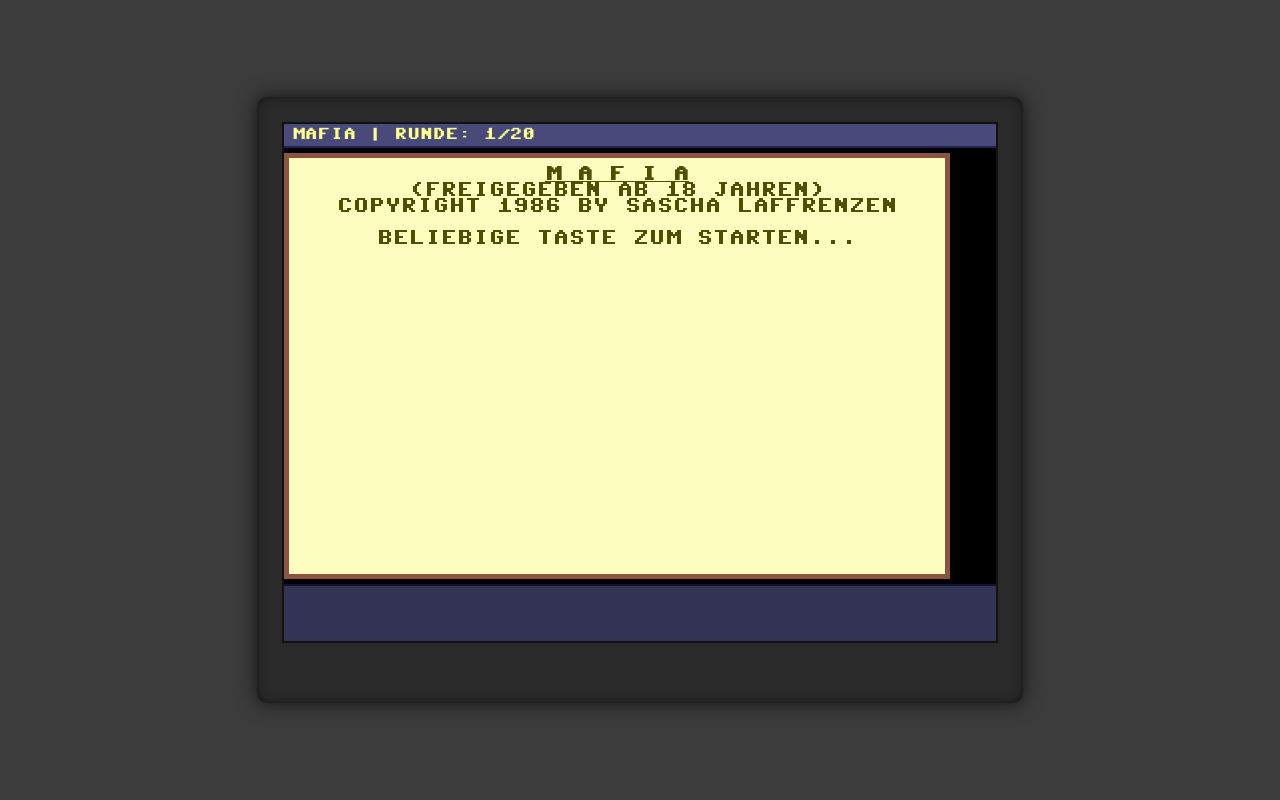
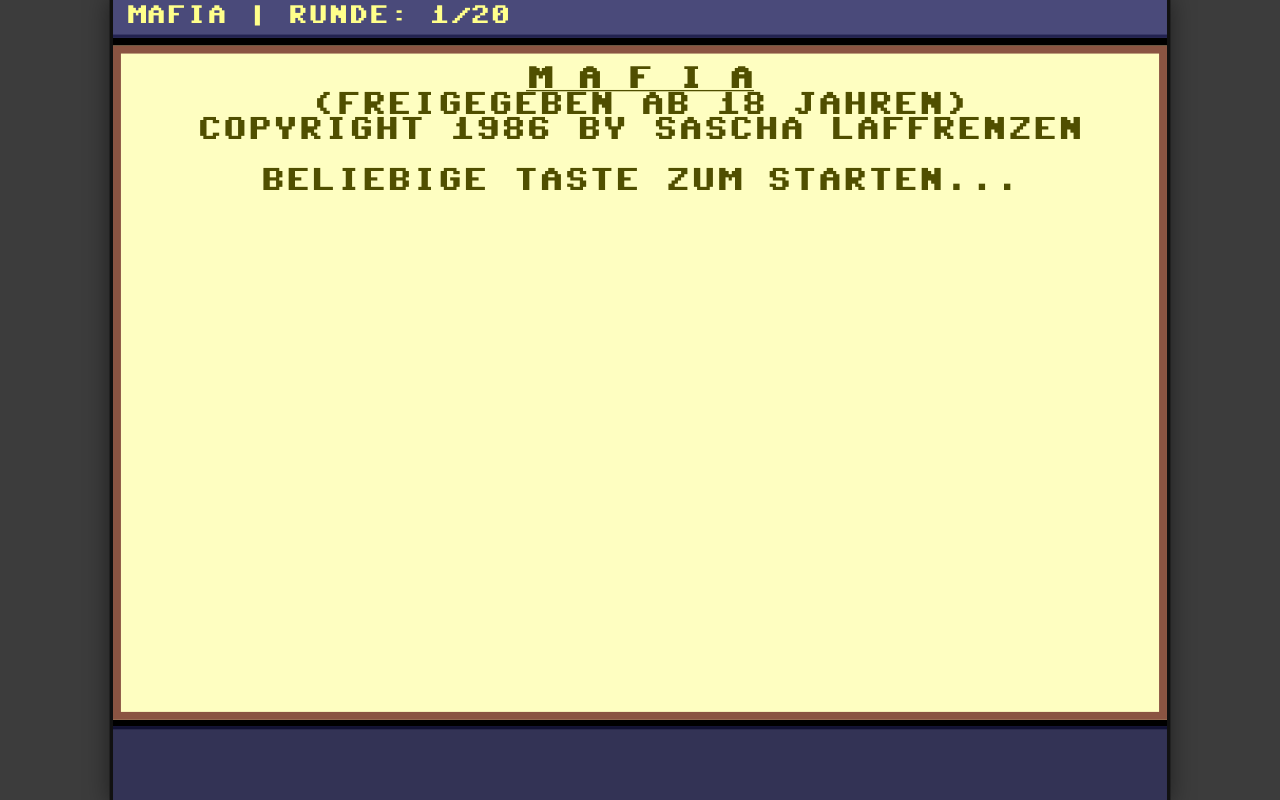
Before and after one commit to cyberhirsch/Mafia, a plain HTML site: page index.html in a window 1280 px wide. Drawn offline with Linux system fonts and the light colour scheme.

Commit message:
Add files via upload

```diff
--- a/index.html
+++ b/index.html
@@ -2,20 +2,19 @@
 <html lang="de">
 <head>
     <meta charset="UTF-8">
-    <meta name="viewport" content="width=device-width, initial-scale=1.0, shrink-to-fit=no"> <!-- Added shrink-to-fit=no -->
+    <meta name="viewport" content="width=device-width, initial-scale=1.0, shrink-to-fit=no">
     <title>Mafia - C64 Browser Edition</title>
     <link rel="stylesheet" href="style.css">
 </head>
 <body>
     <div id="scaler-wrapper">
-        <!-- New wrapper for scaling -->
-        <div id="monitor-frame">
+        <!-- This will now directly wrap game-window -->
         <div id="game-window">
+            <!-- This is now the outermost game element to be scaled -->
             <div id="status-line">
                 <!-- Status injected by JS -->
             </div>
             <div id="c64-container" class="c64-screen yellow-bg">
-                    <!-- Initial background -->
                 <div id="main-text-area">
                     <!-- Content injected by JS -->
                 </div>
@@ -32,7 +31,6 @@
             </div>
         </div>
     </div>
-    </div>
     <script src="script.js"></script>
 </body>
 </html>
--- a/script.js
+++ b/script.js
@@ -662,57 +662,48 @@ function endTurn() {
     renderScreen();
 }
 
-// --- SCALING LOGIC ---
+// --- SCALING LOGIC (Modified for #game-window) ---
 function scaleGameInterface() {
     const scalerWrapper = document.getElementById('scaler-wrapper');
-    const monitorFrame = document.getElementById('monitor-frame');
+    const gameWindow = document.getElementById('game-window'); // Target game-window now
 
-    if (!scalerWrapper || !monitorFrame) {
-        console.error("Scaling elements not found!");
+    if (!scalerWrapper || !gameWindow) {
+        // console.error("Scaling elements not found for scaleGameInterface!");
         return;
     }
 
-    // Get the designed dimensions of the monitor frame (from CSS variables or explicit if not using them there)
-    // We need its unscaled width and height.
-    // Since we calculated them with CSS variables for #monitor-frame's width/height, we can parse them.
-    // This is a bit complex if they are deeply nested calc(). A simpler way is to set them explicitly if known.
-    // For this example, let's assume you know the target unscaled width/height of monitorFrame or can retrieve it.
+    const gameWindowStyle = window.getComputedStyle(gameWindow);
+    let designedWidth = parseFloat(gameWindowStyle.width);
+    let designedHeight = parseFloat(gameWindowStyle.height);
 
-    // Get current style of monitorFrame to find its 'width' and 'height' as computed by CSS variables
-    const monitorStyle = window.getComputedStyle(monitorFrame);
-    const designedWidth = parseFloat(monitorStyle.width);  // This will be in pixels
-    const designedHeight = parseFloat(monitorStyle.height); // This will be in pixels
+    // --- YOU MUST ACCURATELY CALCULATE THESE FALLBACKS BASED ON YOUR CSS ---
+    // These are the total pixel dimensions of #game-window including its own border.
+    // Based on the refined CSS variables:
+    // designedWidth = --c64-screen-bordered-width + (2 * #game-window-border ie. 2*2px)
+    //             = 666px (from before) + 4px = 670px
+    // designedHeight = --status-line-total-height + --c64-screen-bordered-height + --message-area-total-height + (2 * #game-window-border)
+    //              = 29px + 426px + 51px + 4px = 510px
+    const FALLBACK_DESIGNED_WIDTH = 670; // EXAMPLE - RECALCULATE CAREFULLY!
+    const FALLBACK_DESIGNED_HEIGHT = 510; // EXAMPLE - RECALCULATE CAREFULLY!
+    // --------------------------------------------------------------------------
 
-    if (isNaN(designedWidth) || isNaN(designedHeight) || designedWidth === 0 || designedHeight === 0) {
-        // console.warn("Could not determine designed dimensions for scaling. Using fallback or waiting.");
-        // It might take a frame for CSS variables to fully compute.
-        // If it's consistently NaN, the CSS var calculation for width/height of #monitor-frame needs review.
-        // For now, let's try a slight delay if it's an initial load issue.
-        // setTimeout(scaleGameInterface, 50); // Try again shortly
-        return; // Or use hardcoded fallback values
+    if (isNaN(designedWidth) || isNaN(designedHeight) || designedWidth <= 0 || designedHeight <= 0) {
+        // console.warn("Designed dimensions for gameWindow not ready, using fallbacks or retrying...");
+        designedWidth = FALLBACK_DESIGNED_WIDTH;
+        designedHeight = FALLBACK_DESIGNED_HEIGHT;
+        // requestAnimationFrame(scaleGameInterface); // Optional retry
+        // return;
     }
-
 
     const availableWidth = scalerWrapper.offsetWidth;
     const availableHeight = scalerWrapper.offsetHeight;
 
     const scaleX = availableWidth / designedWidth;
     const scaleY = availableHeight / designedHeight;
+    const scale = Math.min(scaleX, scaleY);
+    const finalScale = Math.max(0.1, scale); // No extra margin, fill as much as possible
 
-    // Use the smaller scale factor to fit an maintain aspect ratio
-    const scale = Math.min(scaleX, scaleY);
-
-    // Apply the scale
-    // Add a small margin to prevent it from touching edges if scaled down a lot
-    const margin = 0.98; // Scale to 98% of the smallest dimension to leave some padding
-    const finalScale = scale * margin;
-
-    monitorFrame.style.transform = `scale(${finalScale})`;
-
-    // Adjust font size on the input field if needed after scaling, though often not necessary
-    // as the whole thing scales.
-    // const inputField = document.getElementById('player-input-field');
-    // inputField.style.fontSize = `calc(${getComputedStyle(inputField).fontSize} / ${finalScale})`;
+    gameWindow.style.transform = `scale(${finalScale})`;
 }
 
 
@@ -809,5 +800,11 @@ function initUI() {
 // --- START THE GAME ---
 document.addEventListener('DOMContentLoaded', () => {
     initUI();
+    scaleGameInterface(); // Initial scale
+    window.addEventListener('resize', scaleGameInterface); // Re-scale on window resize
     renderScreen();
+    if (UIElements.playerInput && (gameState.currentScreen !== 'TITLE' && gameState.currentScreen !== 'STATUS' && gameState.currentScreen !== 'JAIL' && gameState.currentScreen !== 'GAME_OVER')) {
+        UIElements.playerInput.focus();
+    }
+    console.log("Mafia C64 Browser Edition Initialized (No Monitor Frame).");
 });
--- a/style.css
+++ b/style.css
@@ -1,4 +1,4 @@
-/* Import the C64 Font (same as before) */
+/* Import the C64 Font */
 @font-face {
     font-family: 'C64ProMono';
     src: url('fonts/C64_Pro_Mono-STYLE.ttf') format('truetype');
@@ -10,8 +10,8 @@ html, body {
     height: 100%;
     margin: 0;
     padding: 0;
-    overflow: hidden; /* Prevent scrollbars if content overflows due to scaling issues */
-    background-color: #3C3C3C;
+    overflow: hidden;
+    background-color: #3C3C3C; /* Background of the whole page */
     font-family: 'C64ProMono', 'Courier New', Courier, monospace;
     image-rendering: pixelated;
     image-rendering: -moz-crisp-edges;
@@ -24,88 +24,71 @@ html, body {
     display: flex;
     justify-content: center;
     align-items: center;
-    position: relative; /* For absolute positioning of the scaled content if needed */
 }
 
-#monitor-frame {
-    /* Define the fixed size of your entire game interface in pixels here */
-    /* This should be the size you designed it for *before* scaling */
-    /* Let's calculate based on previous C64 screen + borders + status/message */
-
+/* VARIABLES for game content sizing */
+:root { /* Define them at the root for clarity or on #game-window */
     --char-width: 8px;
     --char-height: 8px;
     --screen-cols: 40;
     --screen-rows: 25;
-    --text-scale: 2; /* This is the internal scaling of your font */
-
-    /* Calculate base C64 screen size */
+    --text-scale: 2;
     --c64-screen-base-width: calc(var(--screen-cols) * var(--char-width) * var(--text-scale));
     --c64-screen-base-height: calc(var(--screen-rows) * var(--char-height) * var(--text-scale));
+    --c64-screen-internal-padding-total-vertical: calc(var(--char-height) * var(--text-scale)); /* 0.5 top + 0.5 bottom */
+    --c64-screen-internal-padding-total-horizontal: calc(var(--char-width) * var(--text-scale)); /* 0.5 left + 0.5 right */
 
-    /* Add padding of .c64-screen (0.5 char height * 2 for top/bottom) */
-    --c64-screen-padded-height: calc(var(--c64-screen-base-height) + var(--char-height) * var(--text-scale));
-    --c64-screen-padded-width: calc(var(--c64-screen-base-width) + var(--char-width) * var(--text-scale));
-
-
-    /* Add border of .c64-screen (5px * 2) */
-    --c64-screen-bordered-height: calc(var(--c64-screen-padded-height) + 10px);
-    --c64-screen-bordered-width: calc(var(--c64-screen-padded-width) + 10px);
-
-    /* Approximate heights for status and message areas (these are rough based on previous CSS) */
-    --status-line-height-approx: calc(var(--char-height) * var(--text-scale) * 0.8 * 1.2 + var(--char-height) * var(--text-scale) * 0.2 * 2 + var(--char-height) * var(--text-scale) * 0.3 + 2px); /* font + padding + margin-bottom + border */
-    --message-area-height-approx: calc(var(--char-height) * var(--text-scale) * 0.9 * 1.2 * 2 + var(--char-height) * var(--text-scale) * 0.3 * 2 + var(--char-height) * var(--text-scale) * 0.3 + 2px); /* font*2lines + padding + margin-top + border */
-
-    --game-window-total-height: calc(var(--c64-screen-bordered-height) + var(--status-line-height-approx) + var(--message-area-height-approx));
-    --game-window-total-width: var(--c64-screen-bordered-width); /* Assuming width is primarily driven by c64-screen */
-
-    /* Monitor frame itself adds padding */
-    --monitor-padding: 25px; /* As defined before */
-
-    width: calc(var(--game-window-total-width) + (2 * var(--monitor-padding)));
-    height: calc(var(--game-window-total-height) + (2 * var(--monitor-padding)));
-
-    background-color: #2A2A2A;
-    padding: var(--monitor-padding);
-    border-radius: 10px;
-    box-shadow: 0 0 20px rgba(0,0,0,0.7), inset 0 0 10px rgba(0,0,0,0.5);
-
-    /* Scaling will be applied by JavaScript via transform */
-    transform-origin: center center; /* Scale from the center */
-    /* transition: transform 0.1s ease-out; /* Optional: smooth out scaling */
+    --c64-screen-content-height: calc(var(--c64-screen-base-height) + var(--c64-screen-internal-padding-total-vertical));
+    --c64-screen-content-width: calc(var(--c64-screen-base-width) + var(--c64-screen-internal-padding-total-horizontal));
+    --c64-screen-border-thickness: 5px; /* border of .c64-screen */
+    --c64-screen-bordered-width: calc(var(--c64-screen-content-width) + (2 * var(--c64-screen-border-thickness)));
+    --c64-screen-bordered-height: calc(var(--c64-screen-content-height) + (2 * var(--c64-screen-border-thickness)));
+    --status-line-font-size: calc(var(--char-height) * var(--text-scale) * 0.8);
+    --status-line-line-height: 1.2;
+    --status-line-padding-vertical: calc(var(--char-height) * var(--text-scale) * 0.2);
+    --status-line-margin-bottom: calc(var(--char-height) * var(--text-scale) * 0.3);
+    --status-line-border-bottom: 2px;
+    --status-line-total-height: calc(var(--status-line-font-size) * var(--status-line-line-height) + (2 * var(--status-line-padding-vertical)) + var(--status-line-margin-bottom) + var(--status-line-border-bottom) );
+    --message-area-font-size: calc(var(--char-height) * var(--text-scale) * 0.9);
+    --message-area-line-height: 1.2;
+    --message-area-padding-vertical: calc(var(--char-height) * var(--text-scale) * 0.3);
+    --message-area-margin-top: calc(var(--char-height) * var(--text-scale) * 0.3);
+    --message-area-border-top: 2px;
+    --message-area-lines: 2;
+    --message-area-total-height: calc( (var(--message-area-font-size) * var(--message-area-line-height) * var(--message-area-lines)) + (2 * var(--message-area-padding-vertical)) + var(--message-area-margin-top) + var(--message-area-border-top) );
 }
 
 
 #game-window {
-    /* No fixed width/height here anymore, it's determined by its content,
-       which is then scaled by #monitor-frame via JS */
-    border: 2px solid #111;
-    background-color: #000000;
-    box-shadow: inset 0 0 15px rgba(0,0,0,0.6);
-    display: flex; /* Added to help structure inner elements */
-    flex-direction: column; /* Stack status, screen, message vertically */
+    /* Its dimensions are now the sum of its children + its own border */
+    width: var(--c64-screen-bordered-width); /* Assuming status & message match c64-screen width */
+    height: calc(var(--status-line-total-height) + var(--c64-screen-bordered-height) + var(--message-area-total-height));
+    border: 2px solid #111; /* Game window's own border */
+    background-color: #000000; /* Default background, will be covered */
+    box-shadow: inset 0 0 10px rgba(0,0,0,0.4), 0 0 15px rgba(0,0,0,0.5); /* Adjusted shadow */
+    display: flex;
+    flex-direction: column;
+    transform-origin: center center; /* Scaling will be applied here */
 }
-
-/* --- The rest of your styles for #status-line, .c64-screen, etc., remain largely the same --- */
-/* Ensure they use the CSS variables for sizing where appropriate. */
 
 #status-line {
     font-family: 'C64ProMono', 'Courier New', Courier, monospace;
-    font-size: calc(var(--char-height) * var(--text-scale) * 0.8);
-    line-height: 1.2;
-    padding: calc(var(--char-height) * var(--text-scale) * 0.2) calc(var(--char-width) * var(--text-scale) * 0.5);
-    margin-bottom: calc(var(--char-height) * var(--text-scale) * 0.3);
-    /* min-height removed as it's part of the flex layout now */
+    font-size: var(--status-line-font-size);
+    line-height: var(--status-line-line-height);
+    padding: var(--status-line-padding-vertical) calc(var(--char-width) * var(--text-scale) * 0.5);
+    margin-bottom: var(--status-line-margin-bottom);
     text-transform: uppercase;
     background-color: #4A4A7A;
     color: #FFFF8B;
-    border-bottom: 2px solid #222250;
-    flex-shrink: 0; /* Prevent status line from shrinking */
+    border-bottom: var(--status-line-border-bottom) solid #222250;
+    flex-shrink: 0;
+    box-sizing: border-box; /* Include padding and border in element's total width and height */
 }
 
 .c64-screen {
-    width: var(--c64-screen-bordered-width); /* Use calculated bordered width */
-    height: var(--c64-screen-bordered-height); /* Use calculated bordered height */
-    padding: calc(var(--char-height) * var(--text-scale) * 0.5);
+    width: var(--c64-screen-bordered-width);
+    height: var(--c64-screen-bordered-height);
+    padding: calc(var(--char-height) * var(--text-scale) * 0.5); /* Internal padding of c64-screen */
     box-sizing: border-box;
     font-size: calc(var(--char-height) * var(--text-scale));
     line-height: 1;
@@ -114,21 +97,70 @@ html, body {
     flex-direction: column;
     text-transform: uppercase;
     image-rendering: pixelated;
-    flex-shrink: 0; /* Prevent c64-screen from shrinking if #game-window is flex container */
+    flex-shrink: 0;
+    border-width: var(--c64-screen-border-thickness); /* Moved border definition here */
+    border-style: solid;
 }
 
+/* C64 Color Palette (Background, Text, and C64 Screen Border colors) */
+.yellow-bg {
+    background-color: #FEFEC1;
+    color: #504F00;
+    border-color: #8A5442;
+}
 
-/* C64 Color Palette (same as before) */
-.yellow-bg { background-color: #FEFEC1; color: #504F00; border: 5px solid #8A5442; }
-.pink-bg   { background-color: #F7A898; color: #542C2C; border: 5px solid #8A5442; }
-.blue-bg   { background-color: #A4E3FF; color: #003A54; border: 5px solid #4A4A7A; }
-.purple-bg { background-color: #D0B0FF; color: #400080; border: 5px solid #6020A0; }
-.brown-bg  { background-color: #DDC09C; color: #4E2F00; border: 5px solid #8A5442; }
-.green-bg  { background-color: #BEEBAD; color: #2A5328; border: 5px solid #507B4E; }
-.orange-bg { background-color: #FFD1A9; color: #6B3400; border: 5px solid #A05000; }
-.black-bg  { background-color: #000000; color: #FFFF00; border: 5px solid #444444; }
-.red-bg    { background-color: #B52727; color: #FFFFFF; border: 5px solid #7F0000; }
-.white-text{ color: #FFFFFF; }
+.pink-bg {
+    background-color: #F7A898;
+    color: #542C2C;
+    border-color: #8A5442;
+}
+
+.blue-bg {
+    background-color: #A4E3FF;
+    color: #003A54;
+    border-color: #4A4A7A;
+}
+
+.purple-bg {
+    background-color: #D0B0FF;
+    color: #400080;
+    border-color: #6020A0;
+}
+
+.brown-bg {
+    background-color: #DDC09C;
+    color: #4E2F00;
+    border-color: #8A5442;
+}
+
+.green-bg {
+    background-color: #BEEBAD;
+    color: #2A5328;
+    border-color: #507B4E;
+}
+
+.orange-bg {
+    background-color: #FFD1A9;
+    color: #6B3400;
+    border-color: #A05000;
+}
+
+.black-bg {
+    background-color: #000000;
+    color: #FFFF00;
+    border-color: #444444;
+}
+
+.red-bg {
+    background-color: #B52727;
+    color: #FFFFFF;
+    border-color: #7F0000;
+}
+
+.white-text {
+    color: #FFFFFF;
+}
+
 
 #main-text-area p,
 #options-list li {
@@ -136,7 +168,7 @@ html, body {
     height: calc(var(--char-height) * var(--text-scale));
     white-space: pre;
     overflow: hidden;
-    max-width: calc(var(--screen-cols) * var(--char-width) * var(--text-scale));
+    max-width: var(--c64-screen-base-width); /* Max width of text content itself */
 }
 
 #options-list {
@@ -144,18 +176,20 @@ html, body {
     padding-left: 0;
     margin-top: calc(var(--char-height) * var(--text-scale) * 0.5);
     margin-bottom: calc(var(--char-height) * var(--text-scale) * 0.5);
-    flex-grow: 1; /* Allow it to take available space in .c64-screen */
+    flex-grow: 1;
 }
 
 .input-area {
-    margin-top: auto; /* Push to bottom of .c64-screen */
+    margin-top: auto;
     height: calc(var(--char-height) * var(--text-scale));
     display: flex;
     align-items: center;
-    flex-shrink: 0; /* Prevent from shrinking */
+    flex-shrink: 0;
 }
 
-#prompt-text { margin-right: 0; }
+#prompt-text {
+    margin-right: 0;
+}
 
 #cursor-simulation {
     display: inline-block;
@@ -165,7 +199,11 @@ html, body {
     line-height: 1;
 }
 
-@keyframes blink { 50% { opacity: 0; } }
+@keyframes blink {
+    50% {
+        opacity: 0;
+    }
+}
 
 #player-input-field {
     background-color: transparent;
@@ -176,7 +214,7 @@ html, body {
     line-height: 1;
     padding: 0;
     margin: 0;
-    width: calc(var(--char-width) * var(--text-scale) * 10); /* Increased width for easier typing */
+    width: calc(var(--char-width) * var(--text-scale) * 10);
     height: calc(var(--char-height) * var(--text-scale));
     outline: none;
     caret-color: transparent;
@@ -185,17 +223,17 @@ html, body {
 
 #message-area {
     font-family: 'C64ProMono', 'Courier New', Courier, monospace;
-    font-size: calc(var(--char-height) * var(--text-scale) * 0.9);
-    line-height: 1.2;
-    margin-top: calc(var(--char-height) * var(--text-scale) * 0.3);
-    padding: calc(var(--char-height) * var(--text-scale) * 0.3);
-    /* min-height removed */
+    font-size: var(--message-area-font-size);
+    line-height: var(--message-area-line-height);
+    margin-top: var(--message-area-margin-top);
+    padding: var(--message-area-padding-vertical) calc(var(--char-width) * var(--text-scale) * 0.5);
     color: #FF8C00;
     background-color: #333355;
-    border-top: 2px solid #111133;
+    border-top: var(--message-area-border-top) solid #111133;
     text-transform: uppercase;
-    flex-shrink: 0; /* Prevent message area from shrinking */
-    height: calc(var(--char-height) * var(--text-scale) * 0.9 * 1.2 * 2 + var(--char-height) * var(--text-scale) * 0.3 * 2 + 2px); /* Fixed height for 2 lines */
+    flex-shrink: 0;
+    height: var(--message-area-total-height);
+    box-sizing: border-box;
 }
 
 hr {
```
Lines whose indentation alone changed are shown as unchanged.
